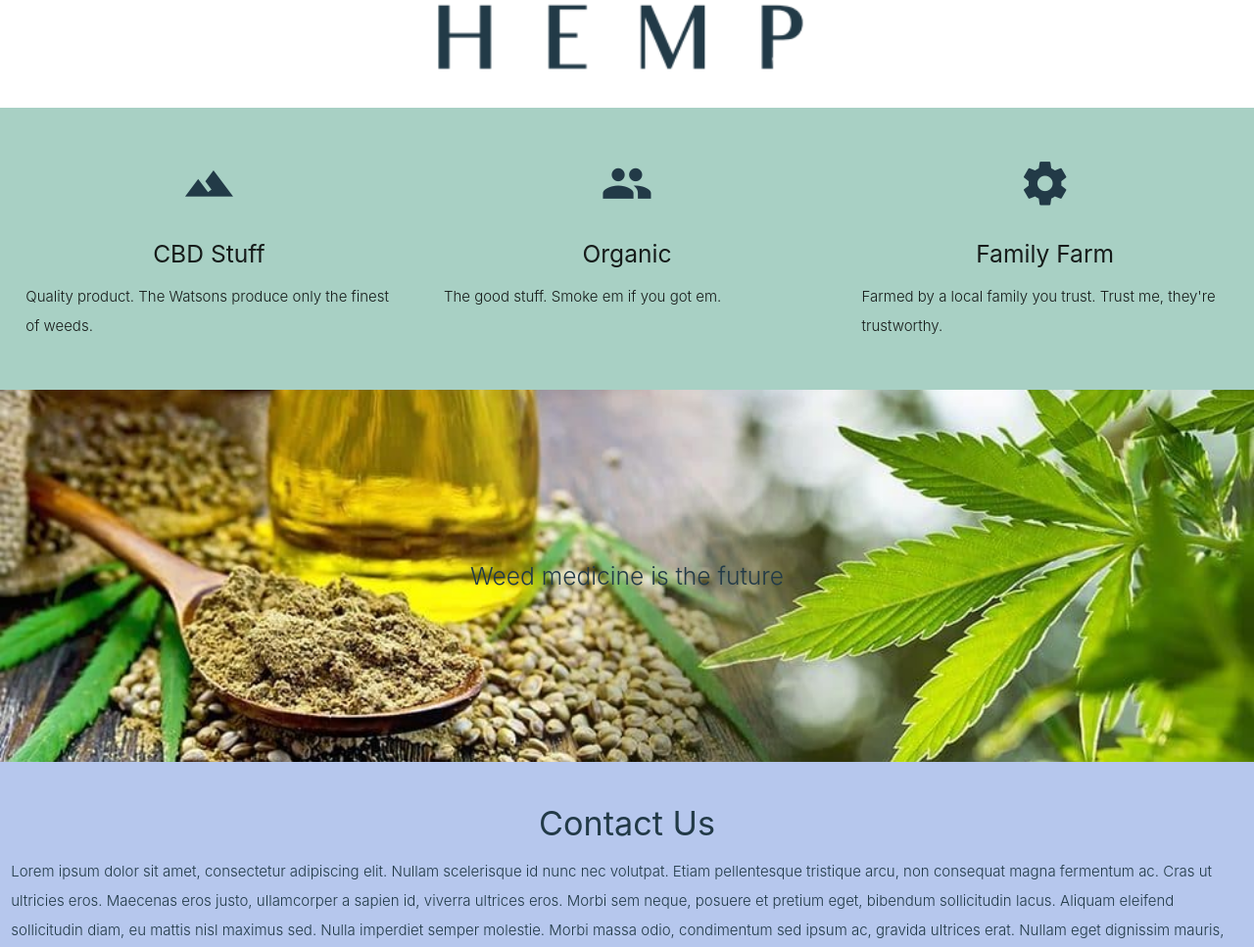
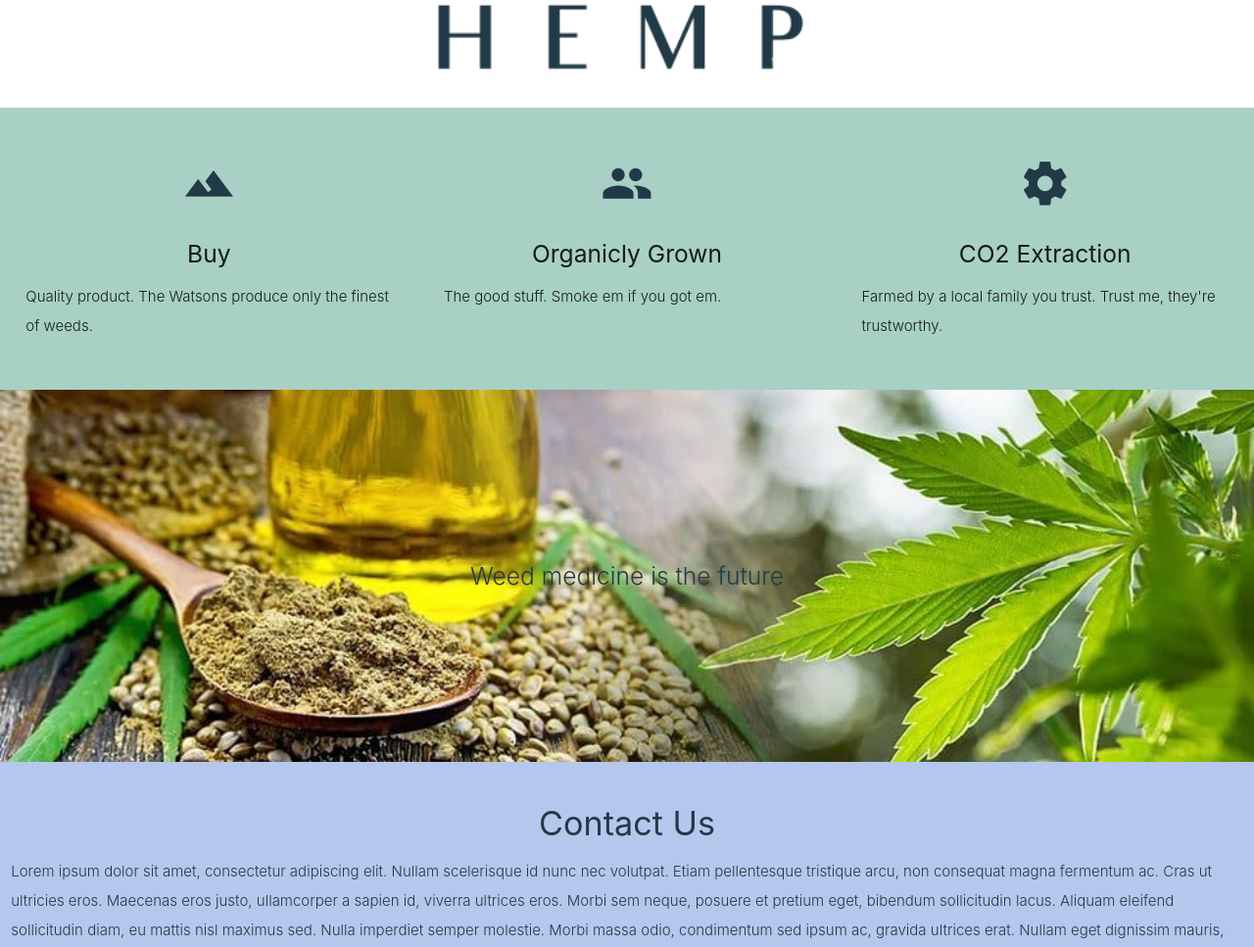
Before and after one commit to Fluffhead88/watson_project, a Django app: template app/templates/index.html in a window 1280 px wide. Shown: the part 554-1521 px from the top of the page at 98% size. Run offline with Django 3.2, Linux system fonts and the light colour scheme; the template is opened without the code that fills it, so the values that code supplies are empty; some libraries are stand-ins or nearby versions.

Commit message:
changed text

```diff
--- a/app/templates/index.html
+++ b/app/templates/index.html
@@ -64,7 +64,7 @@
 				<div class="col s12 m4">
 					<div class="icon-block">
 						<h2 class="center"><i class="material-icons">filter_hdr</i></h2>
-						<h5 class="center">CBD Stuff</h5>
+						<h5 class="center">Buy</h5>
 
 						<p class="light">Quality product. The Watsons produce only the finest of weeds.</p>
 					</div>
@@ -73,7 +73,7 @@
 				<div class="col s12 m4">
 					<div class="icon-block">
 						<h2 class="center"><i class="material-icons">group</i></h2>
-						<h5 class="center">Organic</h5>
+						<h5 class="center">Organicly Grown</h5>
 
 						<p class="light">The good stuff. Smoke em if you got em.</p>
 					</div>
@@ -82,7 +82,7 @@
 				<div class="col s12 m4">
 					<div class="icon-block">
 						<h2 class="center"><i class="material-icons">settings</i></h2>
-						<h5 class="center">Family Farm</h5>
+						<h5 class="center">CO2 Extraction</h5>
 
 						<p class="light">Farmed by a local family you trust. Trust me, they're trustworthy.</p>
 					</div>
```
